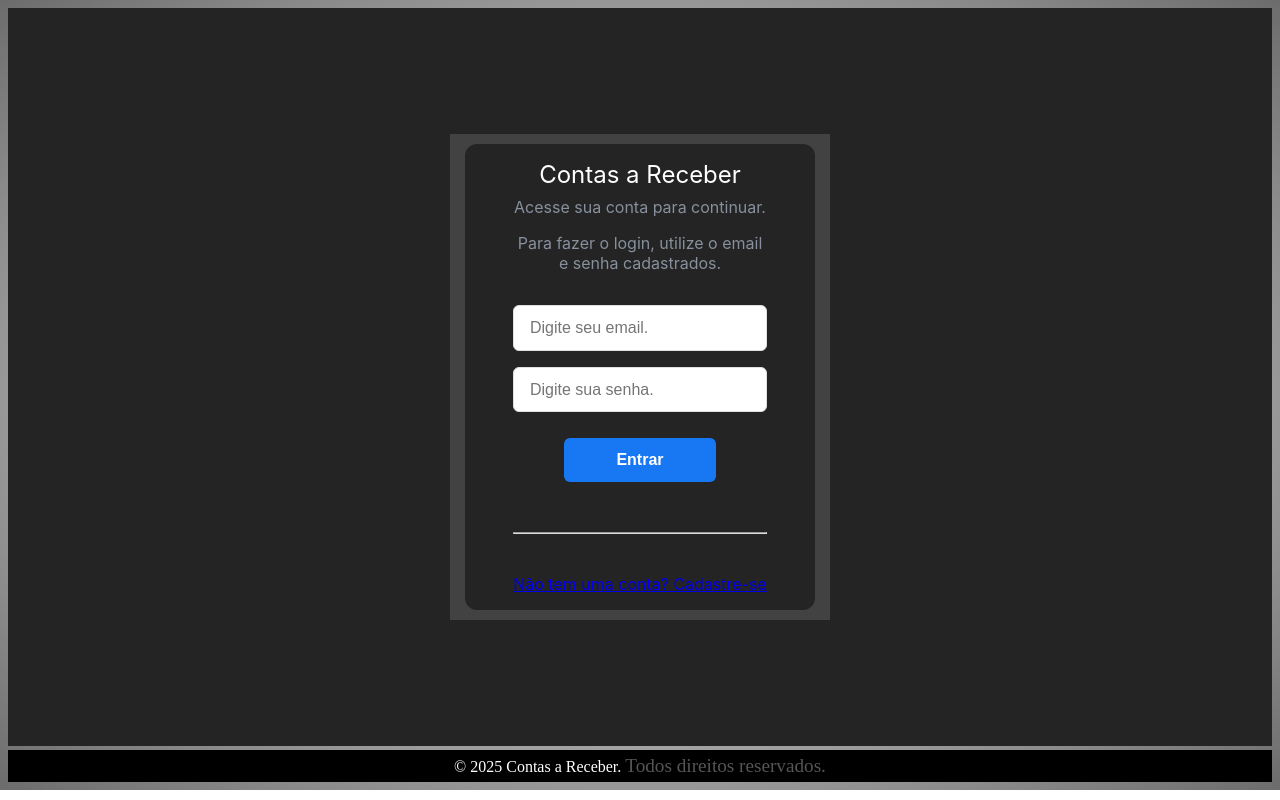
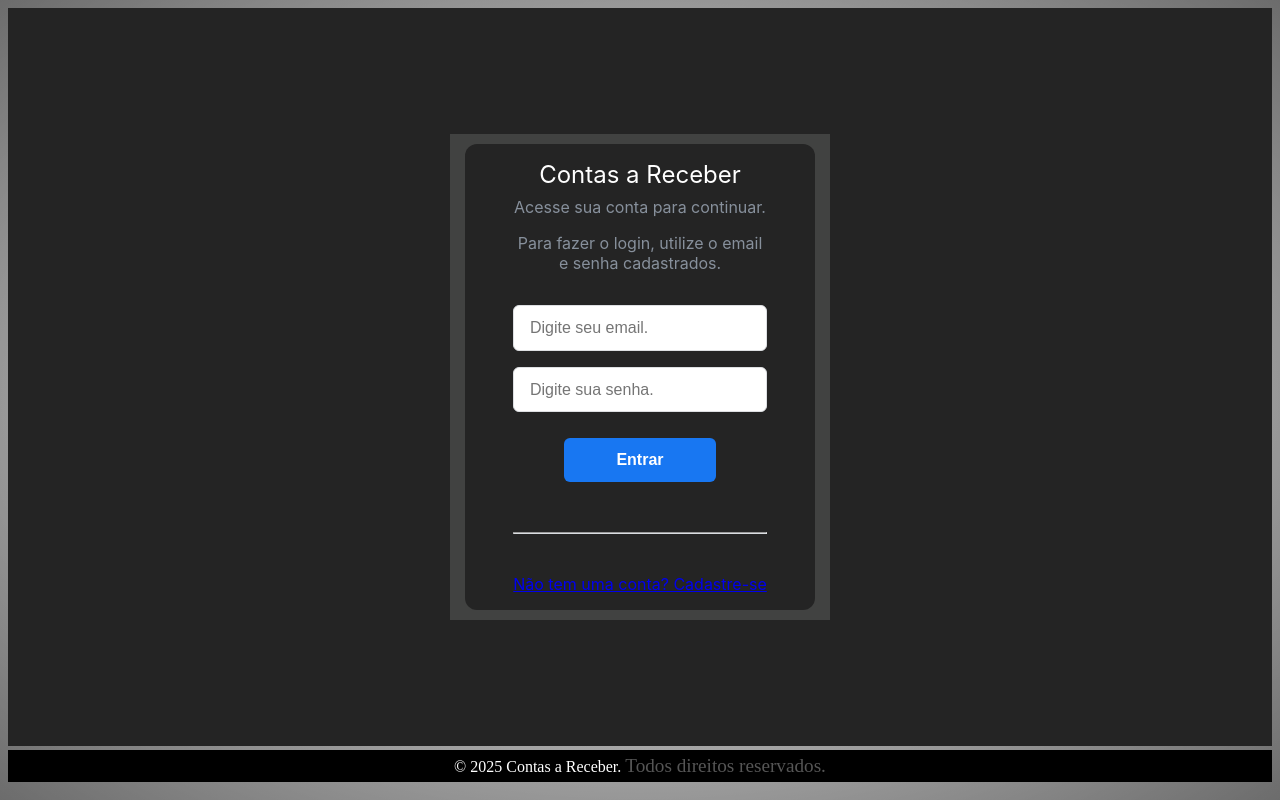
Before and after one commit to MiltonTSilva/ContasReceber, a React (Vite) app: page / in a window 1280 px wide. Built offline with nearby package versions, Linux system fonts and the light colour scheme; no server answers.

Commit message:
style: Adicionado tamanho minimo da pagina

```diff
--- a/src/App.css
+++ b/src/App.css
@@ -1,5 +1,5 @@
 #root {
   padding: 0.5rem;
   background-image: radial-gradient(rgba(0, 0, 0, 0) 0%, rgba(0, 0, 0, 0.5) 100%), radial-gradient(rgba(0, 0, 0, 0) 33%, rgba(0, 0, 0, 0.3) 166%);
-
+  min-height: 100dvh;
 }
```
